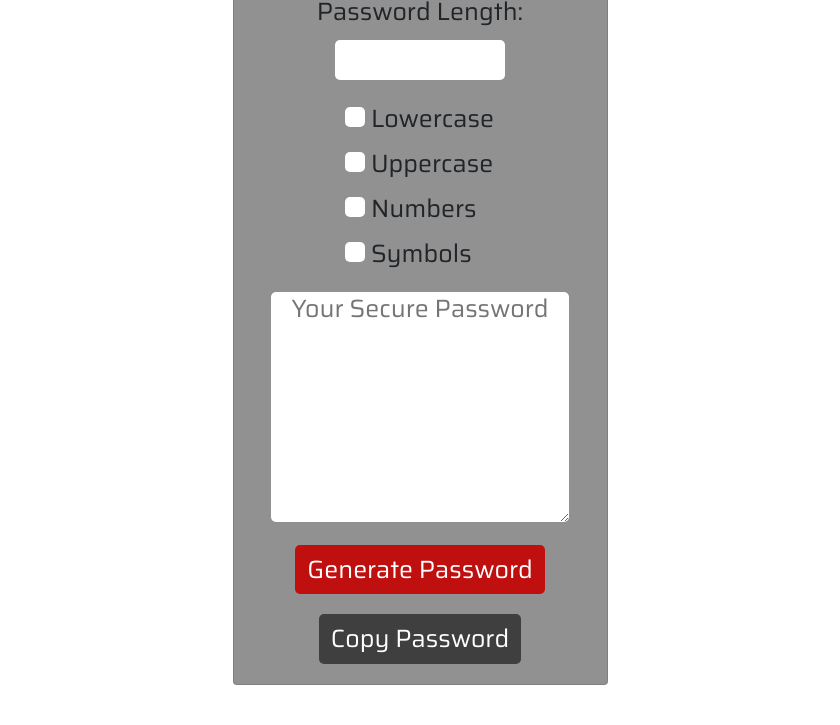
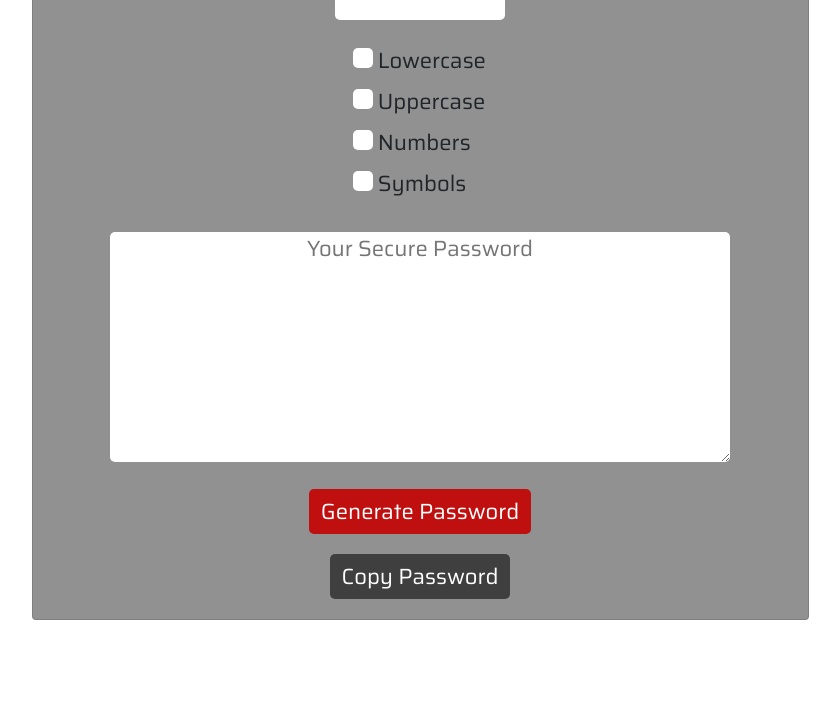
Before and after one commit to vikavisuals/02-passwordGenerator, a plain HTML site: page index.html in a window 1280 px wide. Shown: the part 201-926 px from the top of the page, without its empty margins (220-1060 px from the left). After the commit the page ends 861 px from the top, so only its background shows below. Drawn offline with nearby package versions, Linux system fonts and the light colour scheme.

Commit message:
ReadMe change, more code commenting, proper position on reset.css vs Bootstrap info

```diff
--- a/index.html
+++ b/index.html
@@ -8,32 +8,29 @@
 
     <title>Password Generator</title>
 
+    <!-- Reset file that erases all different browser default HTML -->
+    <link rel="stylesheet" href="reset.css">
+
     <!-- Bootstrp CSS link -->
     <link rel="stylesheet" href="https://stackpath.bootstrapcdn.com/bootstrap/4.4.1/css/bootstrap.min.css"
         integrity="sha384-Vkoo8x4CGsO3+Hhxv8T/Q5PaXtkKtu6ug5TOeNV6gBiFeWPGFN9MuhOf23Q9Ifjh" crossorigin="anonymous">
 
-    <!-- Reset file that erases all different browser default HTML -->
-    <link rel="stylesheet" href="reset.css">
-
     <!-- Google Fonts -->
-    <link href="https://fonts.googleapis.com/css?family=Abel|Jura|Montserrat|Open+Sans|Rajdhani|Saira|Unica+One|Varela+Round&display=swap" rel="stylesheet">
+    <link href="https://fonts.googleapis.com/css?family=Saira&display=swap" rel="stylesheet">
+    <!-- font-family: 'Saira', sans-serif; -->
 
     <!-- Linking CSS file to this HTML -->
     <link rel="stylesheet" href="style.css">
-
-    <!-- font-family: 'Varela Round', sans-serif;
-    font-family: 'Montserrat', sans-serif;
-    font-family: 'Rajdhani', sans-serif;
-    font-family: 'Unica One', cursive;
-    font-family: 'Saira', sans-serif;
-    font-family: 'Jura', sans-serif; =eh=
-    font-family: 'Abel', sans-serif;
-    font-family: 'Open Sans', sans-serif; -->
-
 </head>
 
 <body>
     <div class="wrapper">
+
+        <!-- Bootstrap -->
+        <div class="container">
+            <div class="row">
+                <div class="col">
+
                     <div class="card">
 
                         <!-- Heading -->
@@ -45,11 +42,11 @@
                         <form>
                             <div>
                                 <h2>Password Length:</h2>
-                    <br>
                                 <input type="text" id="passLength">
                             </div>
+                        </form>
+
                         <br>
-            </form>
 
                         <!-- Checkboxes for character options -->
                         <form class="checkBoxes">
@@ -81,6 +78,11 @@
                         </div>
 
                     </div>
+
+                </div>
+            </div>
+        </div>
+
     </div>
 
     <script src="script.js"></script>
--- a/style.css
+++ b/style.css
@@ -6,7 +6,7 @@ body {
 /* Card styling info */
 .card {
     background-color: rgb(145, 145, 145);
-    width: 375px;
+    width: 70%;
     text-align: center;
     display: block;
     margin: auto;
@@ -18,7 +18,7 @@ body {
 /* Main header font */
 h1 {
     font-weight: bold;
-    font-size: 50px;
+    font-size: 38px;
     background-color: rgb(63, 63, 63);
     color: white;
     padding: 10px;
@@ -27,13 +27,13 @@ h1 {
 
 /* Area title font */
 h2 {
-    font-size: 25px;
-    margin-top: 5%;
+    font-size: 22px;
+    margin-top: 20px;
 }
 
 /* Check boxes alignment */
 .checkBoxes {
-    width: 170px;
+    width: 135px;
     text-align: left;
     margin: 0 auto;
 }
@@ -43,7 +43,7 @@ h2 {
     width: 170px;
     height: 40px;
     text-align: center;
-    font-size: 25px;
+    font-size: 22px;
     border-radius: 5px;
     outline: none;
     border: none;
@@ -56,7 +56,7 @@ h2 {
     height: 230px;
     text-align: center;
     line-height: 30px;
-    font-size: 25px;
+    font-size: 22px;
     border-radius: 5px;
     outline: none;
     border: none;
@@ -66,9 +66,7 @@ h2 {
 
 /* Font size next to check boxes */
 label {
-    padding: 5px;
-    margin: 5px;
-    font-size: 25px;
+    font-size: 22px;
 }
 
 /* Hide default checkbox */
@@ -91,12 +89,13 @@ label span {
     content: 'X';
     position: absolute;
     color: rgb(192, 15, 15);
-  top: -3px;
+    top: -6px;
     left: 2px;
 }
 
+/* Generate password button */
 #generate {
-    font-size: 25px;
+    font-size: 22px;
     border-radius: 5px;
     outline: none;
     border: none;
@@ -105,8 +104,9 @@ label span {
     margin: 10px;
 }
 
+/* Copy password button */
 #copy {
-    font-size: 25px;
+    font-size: 22px;
     border-radius: 5px;
     outline: none;
     border: none;
```
Also changed, not shown: script.js (+2 -5 lines), 1 other file. Lines whose indentation alone changed are shown as unchanged.
